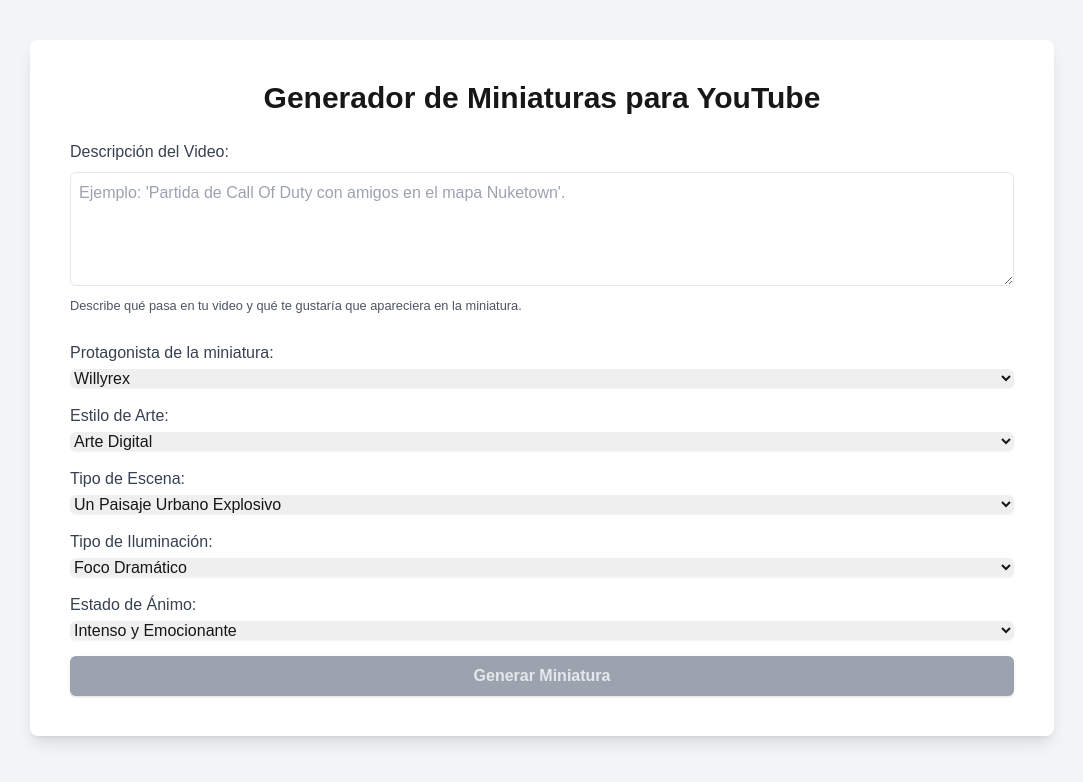
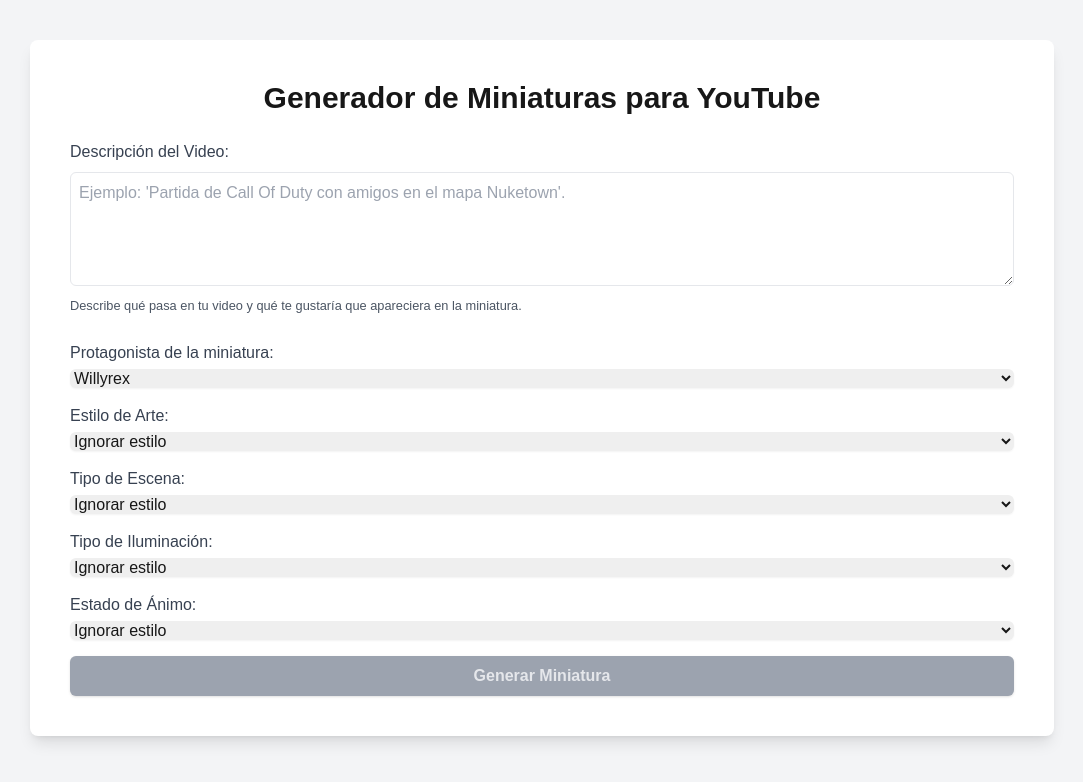
Before and after one commit to ericrisco/mianitureros, a Next.js app: page / in a window 1280 px wide. Shown: the top 782 px of the page, without its empty margins (98-1181 px from the left). Built offline with nearby package versions, Linux system fonts and the light colour scheme.

Commit message:
Refactor useState hooks and remove unused state variables

```diff
--- a/app/page.tsx
+++ b/app/page.tsx
@@ -4,12 +4,12 @@ import { useState, useEffect, ChangeEvent, FormEvent } from 'react';
 import Image from 'next/image';
 
 export default function Home() {
-  const [artStyle, setArtStyle] = useState<string>('digital art');
+  const [artStyle, setArtStyle] = useState<string>('ignore');
   const [subject, setSubject] = useState<string>('WILLYREX_AVATAR');
-  const [sceneType, setSceneType] = useState<string>('an explosive cityscape');
-  const [lightingType, setLightingType] = useState<string>('dramatic spotlight');
-  const [mood, setMood] = useState<string>('intense and exciting');
-  const [additionalDetails] = useState<string>('with bright, vivid colors');
+  const [sceneType, setSceneType] = useState<string>('ignore');
+  const [lightingType, setLightingType] = useState<string>('ignore');
+  const [mood, setMood] = useState<string>('ignore');
+  const [additionalDetails] = useState<string>('ignore');
   const [extraDetails] = useState<string>('');
   const [, setPrompt] = useState<string>('');
   const [resultImage, setResultImage] = useState<string>('');
@@ -109,6 +109,7 @@ export default function Home() {
               className="mt-1 block w-full rounded-md border-gray-300 shadow-sm focus:border-indigo-500 focus:ring-indigo-500"
             >
               <option value="">Selecciona un estilo</option>
+              <option value="ignore">Ignorar estilo</option>
               <option value="digital art">Arte Digital</option>
               <option value="comic style">Estilo Cómic</option>
               <option value="3D rendering">Renderizado 3D</option>
@@ -126,6 +127,7 @@ export default function Home() {
               className="mt-1 block w-full rounded-md border-gray-300 shadow-sm focus:border-indigo-500 focus:ring-indigo-500"
             >
               <option value="">Selecciona un tipo de escena</option>
+              <option value="ignore">Ignorar estilo</option>
               <option value="an explosive cityscape">Un Paisaje Urbano Explosivo</option>
               <option value="a vibrant carnival">Un Carnaval Vibrante</option>
               <option value="a magical forest at dusk">Un Bosque Mágico al Atardecer</option>
@@ -149,6 +151,7 @@ export default function Home() {
               className="mt-1 block w-full rounded-md border-gray-300 shadow-sm focus:border-indigo-500 focus:ring-indigo-500"
             >
               <option value="">Selecciona un tipo de iluminación</option>
+              <option value="ignore">Ignorar estilo</option>
               <option value="dramatic spotlight">Foco Dramático</option>
               <option value="neon backlight">Iluminación de Fondo Neón</option>
               <option value="fiery glow">Brillo Ardiente</option>
@@ -165,6 +168,7 @@ export default function Home() {
               className="mt-1 block w-full rounded-md border-gray-300 shadow-sm focus:border-indigo-500 focus:ring-indigo-500"
             >
               <option value="">Selecciona un estado de ánimo</option>
+              <option value="ignore">Ignorar estilo</option>
               <option value="intense and exciting">Intenso y Emocionante</option>
               <option value="mysterious and thrilling">Misterioso y Emocionante</option>
               <option value="lighthearted and fun">Alegre y Divertido</option>
--- a/pages/api/generate-prompt.ts
+++ b/pages/api/generate-prompt.ts
@@ -16,6 +16,7 @@ The subject provided should always be the central figure and protagonist of the
 - The subject's name must be used exactly as provided.
 - Only return the prompt, do not add any additional information or explanations.
 - The face of the subject should be clearly visible.
+- If any attribute is 'ignore', just focus on Video description and Subject.
 
 Your goal is to create a prompt that results in a visually powerful thumbnail where the subject is the undeniable star of the image.`;
 
```
